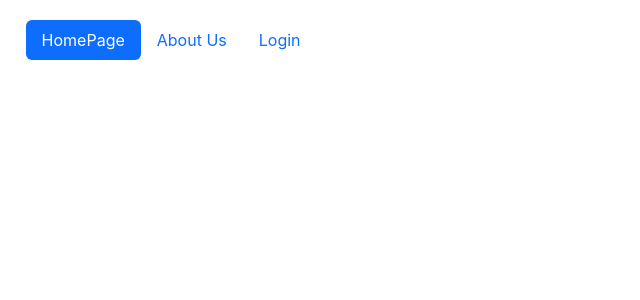
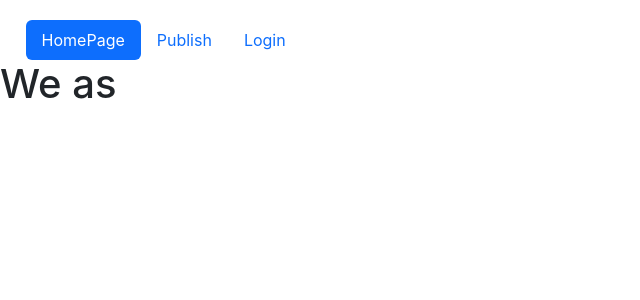
Before and after one commit to Juddymwai/The-Blog-HUB, a React (Create React App) app: page /publish in a window 1280 px wide. Shown: the top 300 px of the page, without its empty margins (0-640 px from the left). Built offline with nearby package versions, Linux system fonts and the light colour scheme.

Commit message:
rename the about us component to publish component

```diff
--- a/src/components/App.js
+++ b/src/components/App.js
@@ -2,12 +2,15 @@ import React from "react";
 import HomePage from "./HomePage";
 import Login from "./Login";
 import Navbar from "./Navbar";
-import AboutUs from "./AboutUs";
+
+import Publish from "./Publish";
 import { BrowserRouter as Router, Routes, Route} from "react-router-dom"
 
 
 
 function App(){
+
+
 
   return(
       <Router>
@@ -21,7 +24,7 @@ function App(){
           <Routes>
 
             <Route exact path='/' element={<HomePage />}></Route>
-            <Route  exact path='/about' element={<AboutUs/>}></Route>
+            <Route  exact path='/publish' element={<Publish/>}></Route>
             <Route exact path='/login' element={<Login/> }></Route>
 
           </Routes>
--- a/src/components/HomePage.js
+++ b/src/components/HomePage.js
@@ -25,11 +25,7 @@ function HomePage(){
         <h1>Blogs </h1>
         {blogPost.map((post) => {
             return (
-                // <div class="card" style={{marginBottom: 50+"px"}} key={post.id}>
-                //     <h3 class="card-header">{post.Title}</h3>
-                //     <div class="card-body">{post.Content} </div>
-                //      <h4>By: {post.Author}</h4>
-                // </div>
+
                 <div class="card text-center"  key={post.id}>
                 <div class="card-header">
                   Featured
--- a/src/components/Navbar.js
+++ b/src/components/Navbar.js
@@ -12,7 +12,7 @@ function Navbar(){
                 <Link to="/" exact class="nav-link active" aria-current="page" href="#">HomePage</Link>
             </li>
             <li class="nav-item">
-                <Link  to="/about" exact class="nav-link" href="#">About Us</Link>
+                <Link  to="/about" exact class="nav-link" href="#">Publish</Link>
             </li>
             <li class="nav-item">
                 <Link  to="/login" class="nav-link" href="#">Login</Link>
--- a/src/components/AboutUs.js
+++ b/src/components/Publish.js
@@ -1,7 +1,7 @@
 import React from "react";
 
 
-function AboutUs(){
+function Publish(){
     return (
         <div>
             <h1>We as</h1>
@@ -10,4 +10,4 @@ function AboutUs(){
     )
 }
 
-export default AboutUs;
+export default Publish;
```
